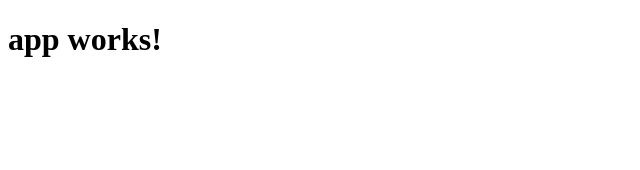
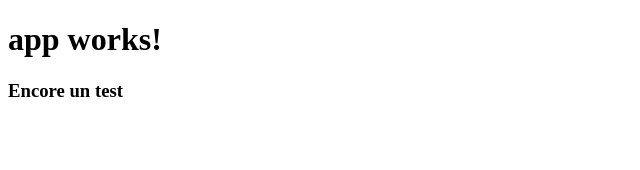
Before and after one commit to aaazqsde/Tuto, an Angular app: page / in a window 1280 px wide. Shown: the top 170 px of the page, without its empty margins (0-640 px from the left). Built offline with nearby package versions, Linux system fonts and the light colour scheme.

Commit message:
commit4
test4

```diff
--- a/src/app/app.component.html
+++ b/src/app/app.component.html
@@ -1,3 +1,5 @@
 <h1>
   {{title}}
 </h1>
+
+<h3>Encore un test</h3>
```
